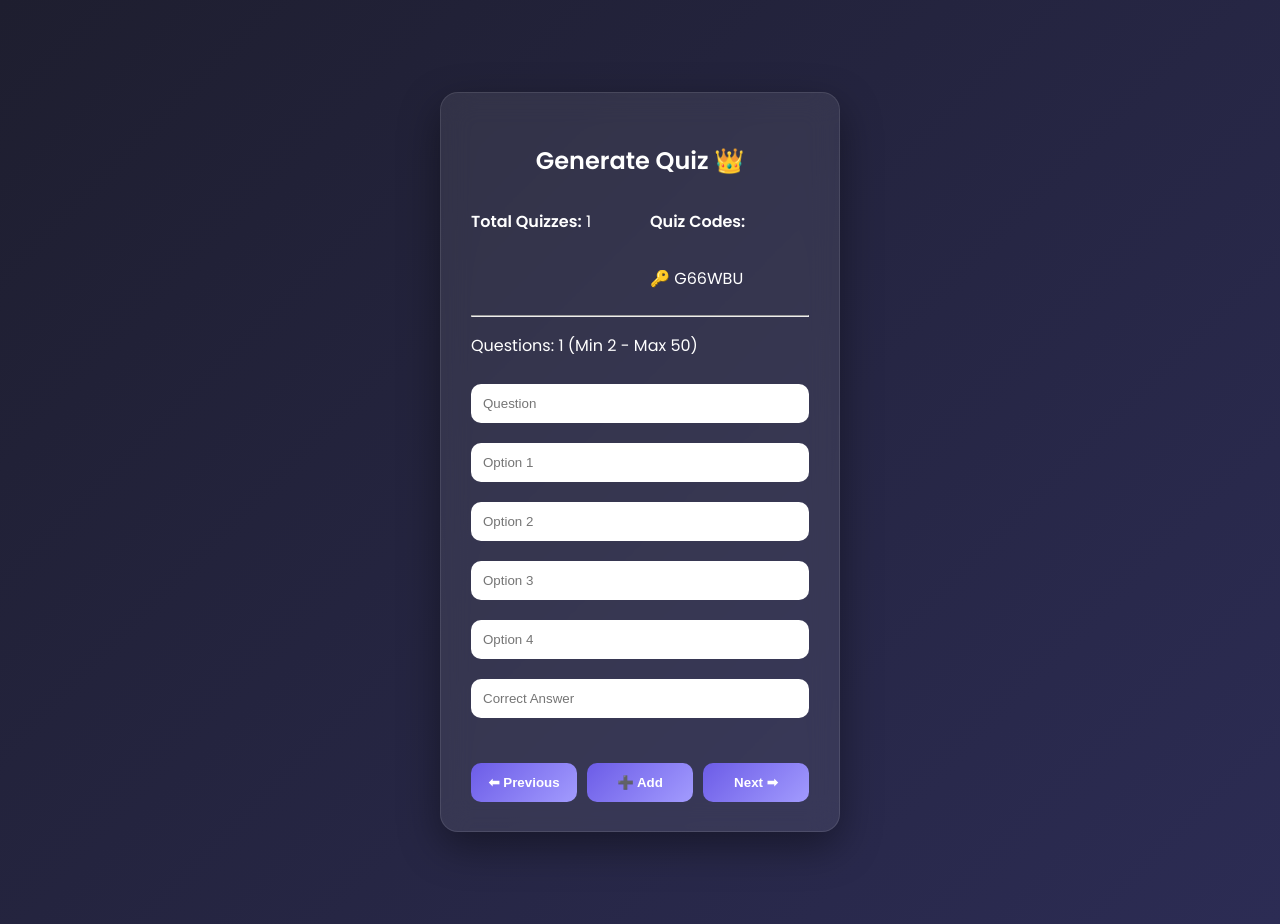
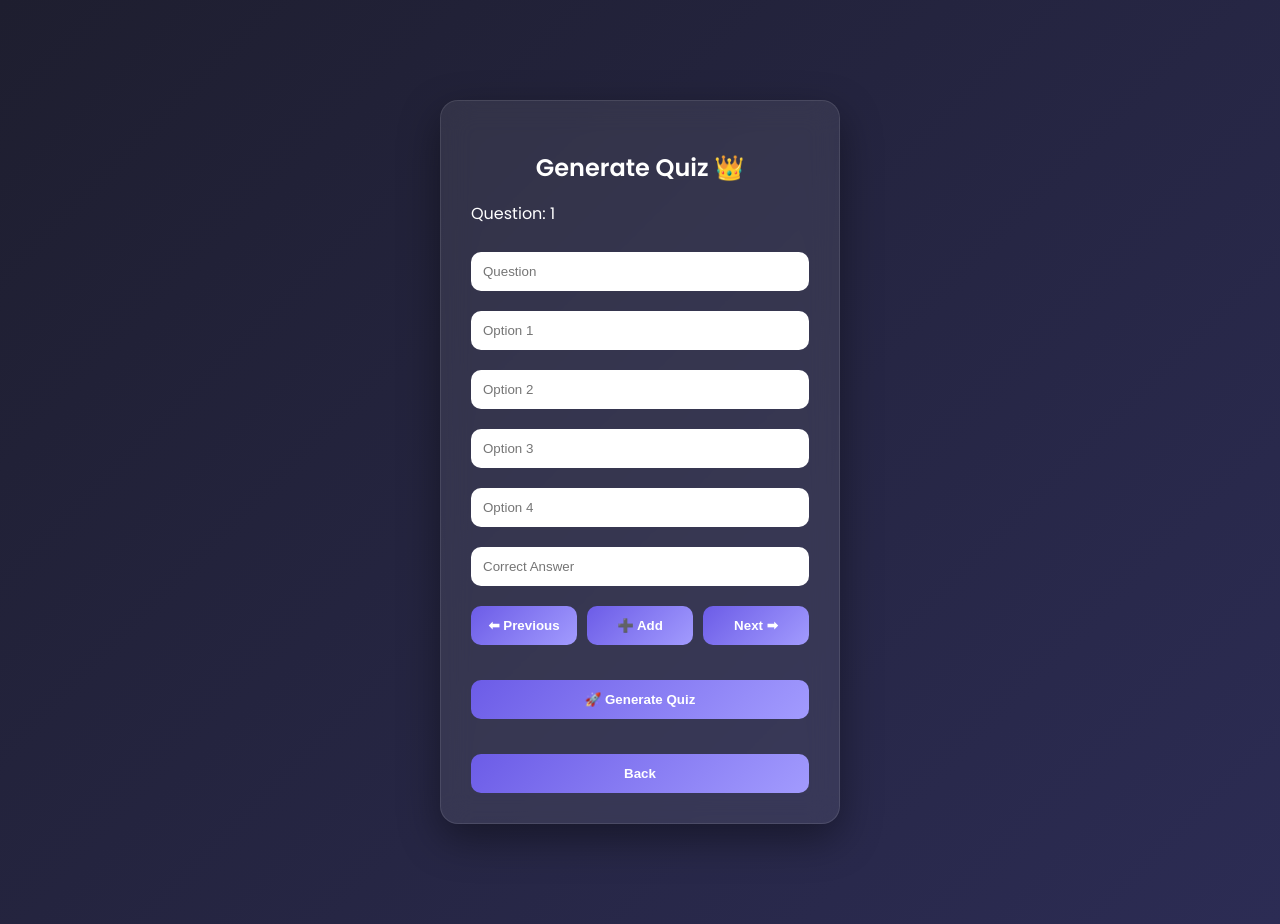
Before and after one commit to adii7764/quiz-app, a Flask app: page /admin in a window 1280 px wide. Run offline with Flask 3, Linux system fonts and the light colour scheme; a user stored in the database is signed in; data comes from the database, SQL or seed files in the repository; both versions use the stored data as it was after the commit.

Commit message:
Refactor quiz generation and submission logic with timer functionality and UI updates

```diff
--- a/templates/admin.html
+++ b/templates/admin.html
@@ -11,43 +11,23 @@
 
 <h2>Generate Quiz 👑</h2>
 
-<!-- 🔥 ADMIN STATS -->
-<div style="display:flex; gap:20px; margin-top:10px;">
-
-    <!-- LEFT -->
-    <div style="flex:1;">
-        <p><b>Total Quizzes:</b> {{ total }}</p>
-    </div>
-
-    <!-- RIGHT -->
-    <div style="flex:1;">
-        <p><b>Quiz Codes:</b></p>
-
-        <div style="max-height:120px; overflow:auto;">
-            {% for code in codes %}
-                <p>🔑 {{ code[0] }}</p>
-            {% endfor %}
-        </div>
-    </div>
-
-</div>
-
-<hr>
-
-<p>Questions: <span id="count">1</span> (Min 2 - Max 50)</p>
+<p>Question: <span id="count">1</span></p>
 
 <form id="quizForm">
 
     <input type="text" id="question" placeholder="Question" required>
+
     <input type="text" id="option1" placeholder="Option 1" required>
     <input type="text" id="option2" placeholder="Option 2" required>
     <input type="text" id="option3" placeholder="Option 3" required>
     <input type="text" id="option4" placeholder="Option 4" required>
+
     <input type="text" id="answer" placeholder="Correct Answer" required>
 
-    <br><br>
+    <br>
 
-    <div style="display:flex; gap:10px;">
+    <!-- 🔥 NAV BUTTONS (ALWAYS VISIBLE) -->
+    <div class="nav-buttons">
         <button type="button" onclick="prev()">⬅ Previous</button>
         <button type="button" onclick="addQuestion()">➕ Add</button>
         <button type="button" onclick="next()">Next ➡</button>
@@ -55,35 +35,23 @@
 
     <br>
 
-    <button type="submit">🚀 Generate Quiz Code</button>
+    <button type="submit">🚀 Generate Quiz</button>
 
 </form>
 
 <br>
-
 <a href="/dashboard"><button>Back</button></a>
 
 </div>
-</div>
-
-<!-- 🔥 POPUP -->
-<div id="popup" class="popup-overlay" style="display:none;">
-    <div class="popup-box">
-        <h3>Quiz Code Generated 🎉</h3>
-
-        <input type="text" id="quizCode" readonly>
-
-        <button onclick="copyCode()">Copy Code 📋</button>
-        <button onclick="closePopup()">Close ❌</button>
-    </div>
 </div>
 
 <script>
 let questions = [];
 let index = 0;
 
+// SAVE CURRENT
 function saveCurrent() {
-    let q = {
+    questions[index] = {
         question: document.getElementById("question").value,
         o1: document.getElementById("option1").value,
         o2: document.getElementById("option2").value,
@@ -91,10 +59,9 @@
         o4: document.getElementById("option4").value,
         ans: document.getElementById("answer").value
     };
-
-    questions[index] = q;
 }
 
+// LOAD QUESTION
 function loadQuestion(i) {
     let q = questions[i] || {};
 
@@ -108,6 +75,7 @@
     document.getElementById("count").innerText = i + 1;
 }
 
+// ADD QUESTION
 function addQuestion() {
     saveCurrent();
 
@@ -120,22 +88,27 @@
     loadQuestion(index);
 }
 
+// NEXT
 function next() {
     saveCurrent();
+
     if (index < questions.length - 1) {
         index++;
         loadQuestion(index);
     }
 }
 
+// PREVIOUS
 function prev() {
     saveCurrent();
+
     if (index > 0) {
         index--;
         loadQuestion(index);
     }
 }
 
+// GENERATE QUIZ
 document.getElementById("quizForm").addEventListener("submit", function(e) {
     e.preventDefault();
 
@@ -153,24 +126,10 @@
     })
     .then(res => res.text())
     .then(data => {
-        let code = data.split(":")[1].trim().split(" ")[0];
-
-        document.getElementById("quizCode").value = code;
-        document.getElementById("popup").style.display = "flex";
+        alert(data);
+        location.reload();
     });
 });
-
-function copyCode() {
-    let code = document.getElementById("quizCode");
-    code.select();
-    document.execCommand("copy");
-    alert("Copied ✅");
-}
-
-function closePopup() {
-    document.getElementById("popup").style.display = "none";
-    window.location.reload();
-}
 </script>
 
 </body>
```
Also changed, not shown: templates/quiz.html (+30 -9 lines), database.db.
